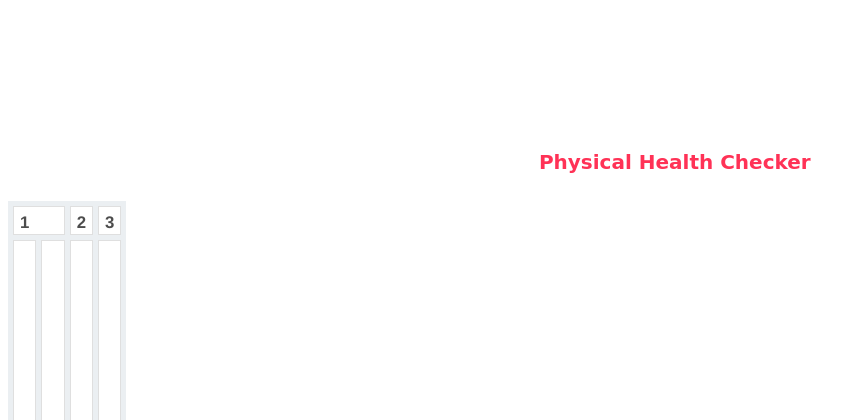
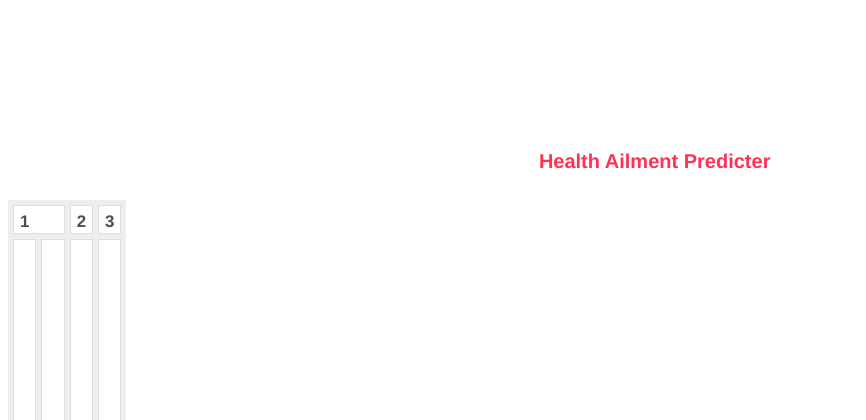
Before and after one commit to SanjeebNath382/evolution-hacknitr, a PHP site: page /healthChecker/index.php in a window 1280 px wide. Shown: the top 420 px of the page, without its empty margins (0-866 px from the left). Run offline with PHP 8.4, Linux system fonts and the light colour scheme; data that the repository does not hold is empty.

Commit message:
Update index.php

```diff
--- a/medIOT/healthChecker/index.php
+++ b/medIOT/healthChecker/index.php
@@ -48,7 +48,7 @@
 </head>
 
 <body style="margin-top:150px;">
-<h1 style="margin-left:42%;color:#ff3256;font-family: Brush Script MT, Brush Script Std, cursive;font-size:20px"><b>Physical Health Checker</b></h1><br>
+<h1 style="margin-left:42%;color:#ff3256;font-size:20px"><b>Health Ailment Predicter</b></h1><br>
     <table class="container-table">
         <tr>
             <td valign="middle" colspan="2" class="td-header box-white bordered-box width50"><h4 class="header" id="selectSymptomsTitle"><span class="badge pull-left badge-primary visible-lg margin5R">1</span></h4></td>
```
